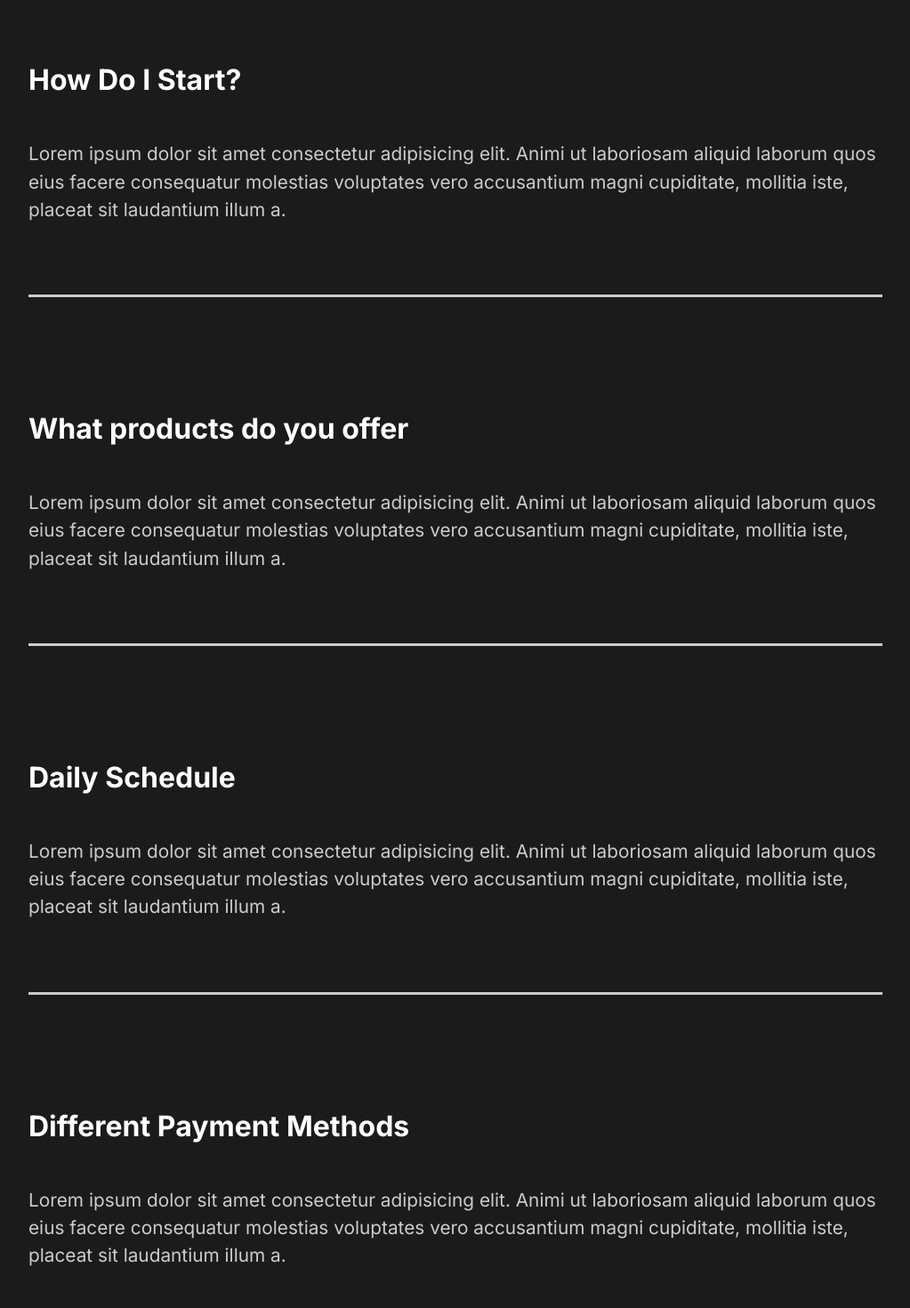
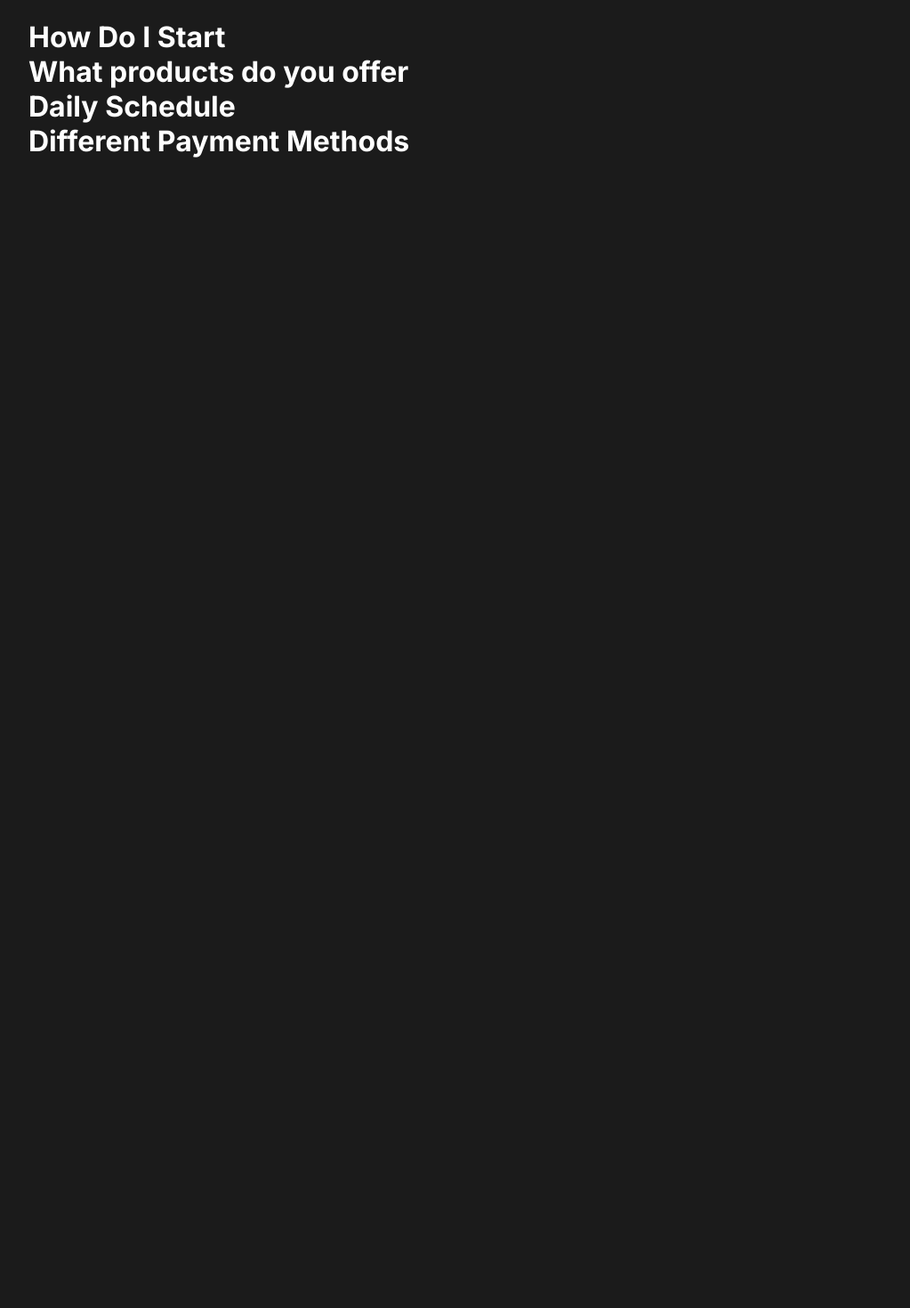
Before and after one commit to vedransehovic/personalsite, a React (Create React App) app: page / in a window 1280 px wide. Shown: the part 2500-3970 px from the top of the page at 89% size, without its empty margins (128-1151 px from the left). After the commit the page ends 2976 px from the top, so only its background shows below. Built offline with nearby package versions, Linux system fonts and the light colour scheme.

Commit message:
Faq Toggle

```diff
--- a/src/components/FaqSection.js
+++ b/src/components/FaqSection.js
@@ -1,16 +1,17 @@
-import React from "react";
+import React, { useState } from "react";
 //styling
 import styled from "styled-components";
 import { About } from "../styles";
+import Toggle from "./Toggle";
 
 const FaqSection = () => {
+  const [faqToggle, setFaqToggle] = useState(false);
   return (
     <Faq>
       <h2>
         Any Questions <span>FAQ</span>
       </h2>
-      <div className="question">
-        <h4>How Do I Start?</h4>
+      <Toggle title="How Do I Start">
         <div className="answer">
           <p>
             Lorem ipsum dolor sit amet consectetur adipisicing elit. Animi ut
@@ -19,10 +20,22 @@ const FaqSection = () => {
             sit laudantium illum a.
           </p>
         </div>
-        <div className="faq-line"></div>
-      </div>
-      <div className="question">
-        <h4>What products do you offer</h4>
+      </Toggle>
+      <Toggle title="What products do you offer">
+        <div className="answer">
+          <p>
+            Lorem ipsum dolor sit amet consectetur adipisicing elit. Animi ut
+            laboriosam aliquid laborum quos eius facere consequatur molestias
+            voluptates vero accusantium magni cupiditate, mollitia iste, placeat
+            sit laudantium illum a.
+          </p>
+          <p>
+            Lorem, ipsum dolor sit amet consectetur adipisicing elit. Commodi,
+            nobis.
+          </p>
+        </div>
+      </Toggle>
+      <Toggle title="Daily Schedule">
         <div className="answer">
           <p>
             Lorem ipsum dolor sit amet consectetur adipisicing elit. Animi ut
@@ -31,10 +44,8 @@ const FaqSection = () => {
             sit laudantium illum a.
           </p>
         </div>
-        <div className="faq-line"></div>
-      </div>
-      <div className="question">
-        <h4>Daily Schedule</h4>
+      </Toggle>
+      <Toggle title="Different Payment Methods">
         <div className="answer">
           <p>
             Lorem ipsum dolor sit amet consectetur adipisicing elit. Animi ut
@@ -43,20 +54,7 @@ const FaqSection = () => {
             sit laudantium illum a.
           </p>
         </div>
-        <div className="faq-line"></div>
-      </div>
-      <div className="question">
-        <h4>Different Payment Methods</h4>
-        <div className="answer">
-          <p>
-            Lorem ipsum dolor sit amet consectetur adipisicing elit. Animi ut
-            laboriosam aliquid laborum quos eius facere consequatur molestias
-            voluptates vero accusantium magni cupiditate, mollitia iste, placeat
-            sit laudantium illum a.
-          </p>
-        </div>
-        <div className="faq-line"></div>
-      </div>
+      </Toggle>
     </Faq>
   );
 };
--- /dev/null
+++ b/src/components/Toggle.js
@@ -0,0 +1,15 @@
+import { motion } from "framer-motion";
+import React, { useState } from "react";
+
+const Toggle = ({ children, title }) => {
+  const [toggle, setToggle] = useState(false);
+  return (
+    <div classname="question" onClick={() => setToggle(!toggle)}>
+      <motion.h4>{title}</motion.h4>
+      {toggle ? children : ""}
+      <div fclassName="faq-line"></div>
+    </div>
+  );
+};
+
+export default Toggle;
```
